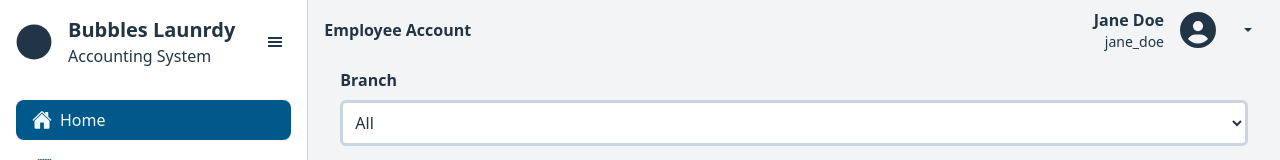
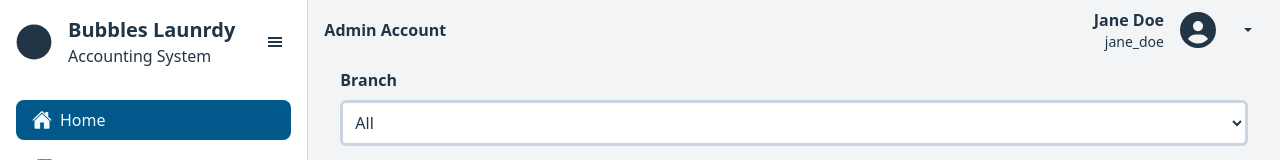
Before and after one commit to enzk0/bubbles-accounting-system, a React (Vite) app in the folder frontend/: page /admin in a window 1280 px wide. Shown: the top 160 px of the page. Built offline with nearby package versions, Linux system fonts and the light colour scheme.

Commit message:
IMPL: renamed to admin account

```diff
--- a/frontend/src/components/Navbar.jsx
+++ b/frontend/src/components/Navbar.jsx
@@ -35,7 +35,7 @@ function Navbar() {
     return (
         <div className="flex flex-row p-2 px-4">
             <div className="flex flex-row grow items-center font-bold">
-                Employee Account
+                Admin Account
             </div>
             <div className="flex flex-row grow justify-end items-center gap-4">
                 <div>
```
